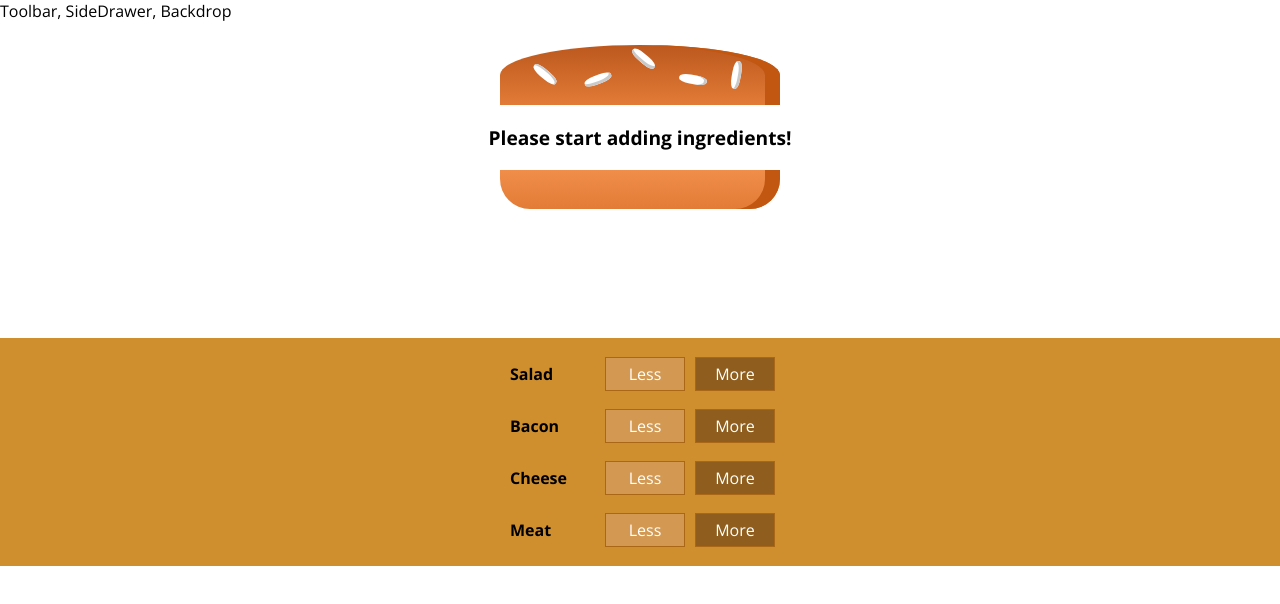
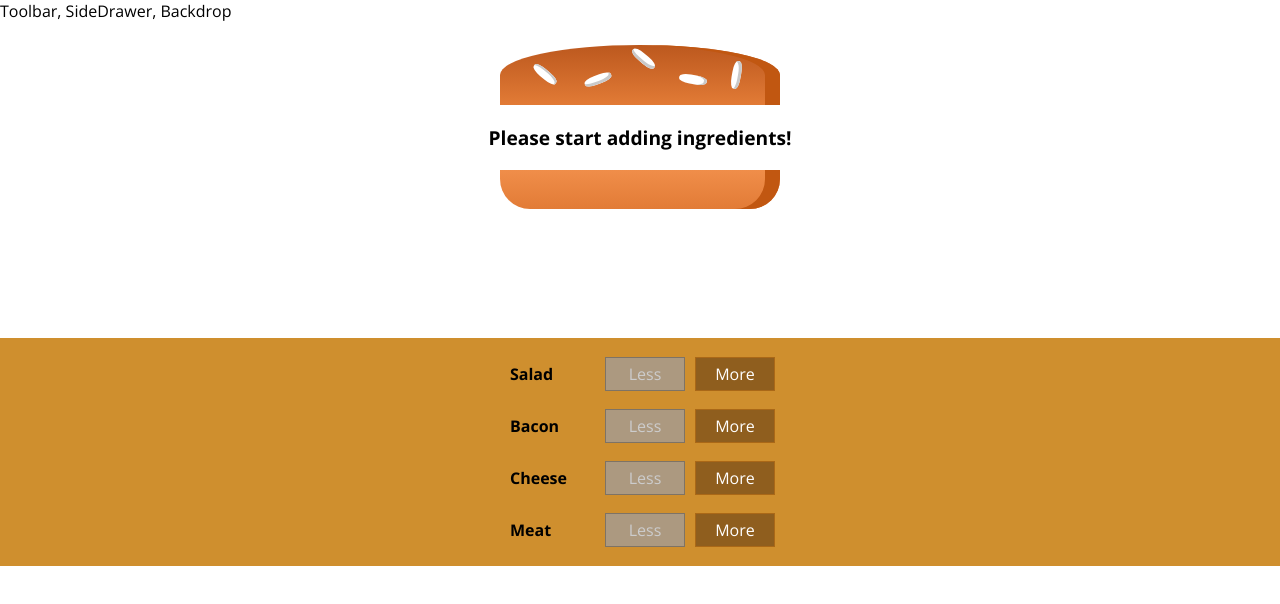
Before and after one commit to chandanb91/My-Burger-Project, a React app: page / in a window 1280 px wide. Shown: the top 604 px of the page. Built offline with nearby package versions, Linux system fonts and the light colour scheme.

Commit message:
removing ingredients handler added along with a condition to disable the less button

```diff
--- a/src/components/Burger/BuildControls/BuildControl/BuildControl.js
+++ b/src/components/Burger/BuildControls/BuildControl/BuildControl.js
@@ -5,8 +5,13 @@ import classes from './BuildControl.css';
 const buildControl = props => (
   <div className={classes.BuildControl}>
     <div className={classes.Label} >{props.label}</div>
-    <button className={classes.Less}>Less</button>
-    <button className={classes.More} onClick={props.added} >More</button>
+    <button
+      className={classes.Less}
+      onClick={props.removed}
+      disabled={props.disabled} >Less</button>
+    <button
+      className={classes.More}
+      onClick={props.added} >More</button>
   </div>
 );
 
--- a/src/components/Burger/BuildControls/BuildControls.js
+++ b/src/components/Burger/BuildControls/BuildControls.js
@@ -16,7 +16,9 @@ const buildControls = (props) => (
             <BuildControl
                 key={ctrl.label}
                 label={ctrl.label}
-                added={() => props.ingredientAdded(ctrl.type)} />
+                added={() => props.ingredientAdded(ctrl.type)}
+                removed={() => props.ingredientRemoved(ctrl.type)}
+                disabled={props.disabled[ctrl.type]} />
         ))}
     </div>
 );
--- a/src/containers/BurgerBuilder/BurgerBuilder.js
+++ b/src/containers/BurgerBuilder/BurgerBuilder.js
@@ -42,15 +42,35 @@ class BurgerBuilder extends Component {
     }
 
     removeIngredientHandler = (type) => {
-
+        const oldCount = this.state.ingredients[type];
+        if(oldCount <= 0){
+            return;
+        }
+        const updatedCount = oldCount - 1;
+        const updatedIngredients = {
+            ...this.state.ingredients
+        };
+        updatedIngredients[type] = updatedCount;
+        const priceDeduction = INGREDIENT_PRICES[type];
+        const oldPrice = this.state.totalPrice;
+        const newPrice = oldPrice - priceDeduction;
+        this.setState({ ingredients: updatedIngredients, totalPrice: newPrice });
     }
 
     render () {
+        const disabledInfo = {
+            ...this.state.ingredients
+        };
+        for(let key in disabledInfo) {
+            disabledInfo[key] = disabledInfo[key] <= 0;
+        }
         return(
             <Aux>
-                <Burger ingredients={this.state.ingredients} />
+                <Burger ingredients= {this.state.ingredients} />
                 <BuildControls
-                    ingredientAdded= {this.addIngredientHandler} />
+                    ingredientAdded= {this.addIngredientHandler}
+                    ingredientRemoved= {this.removeIngredientHandler}
+                    disabled={disabledInfo} />
             </Aux>
         );
     }
```
